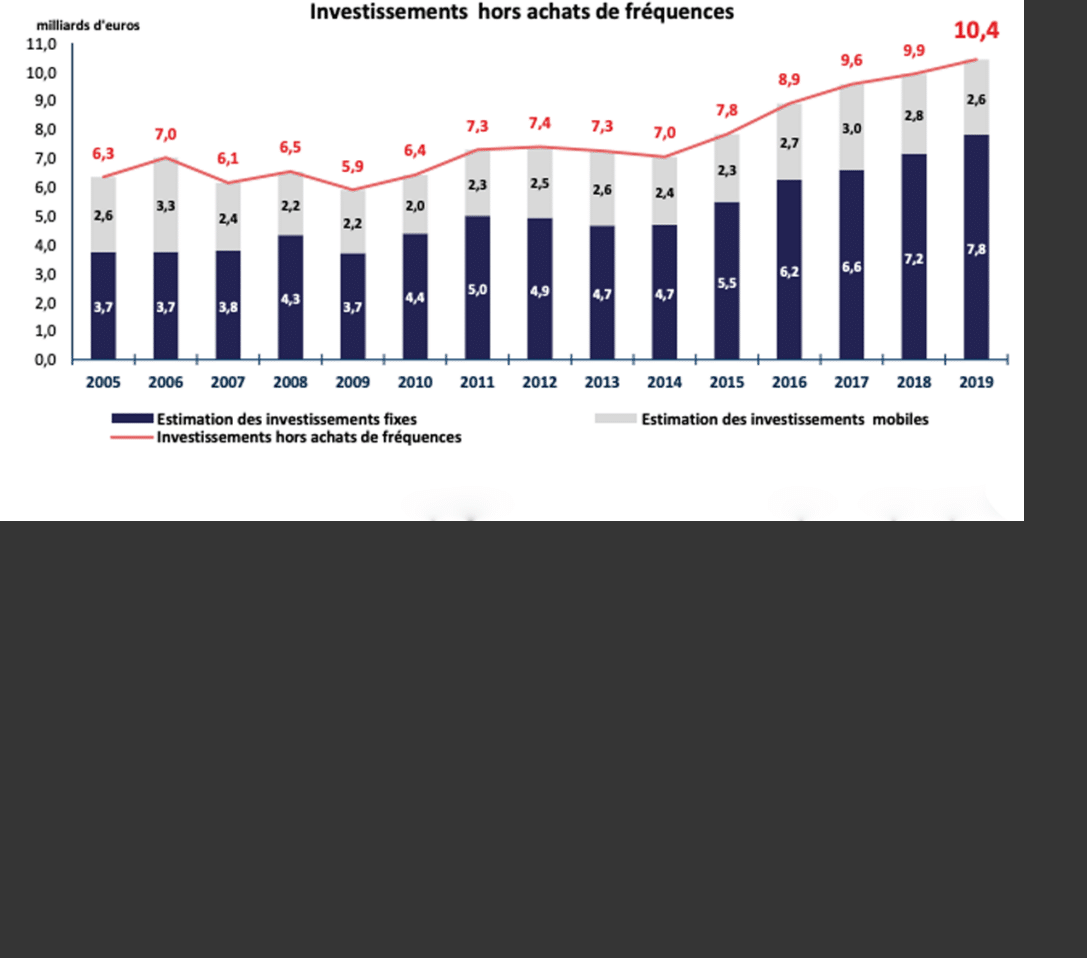
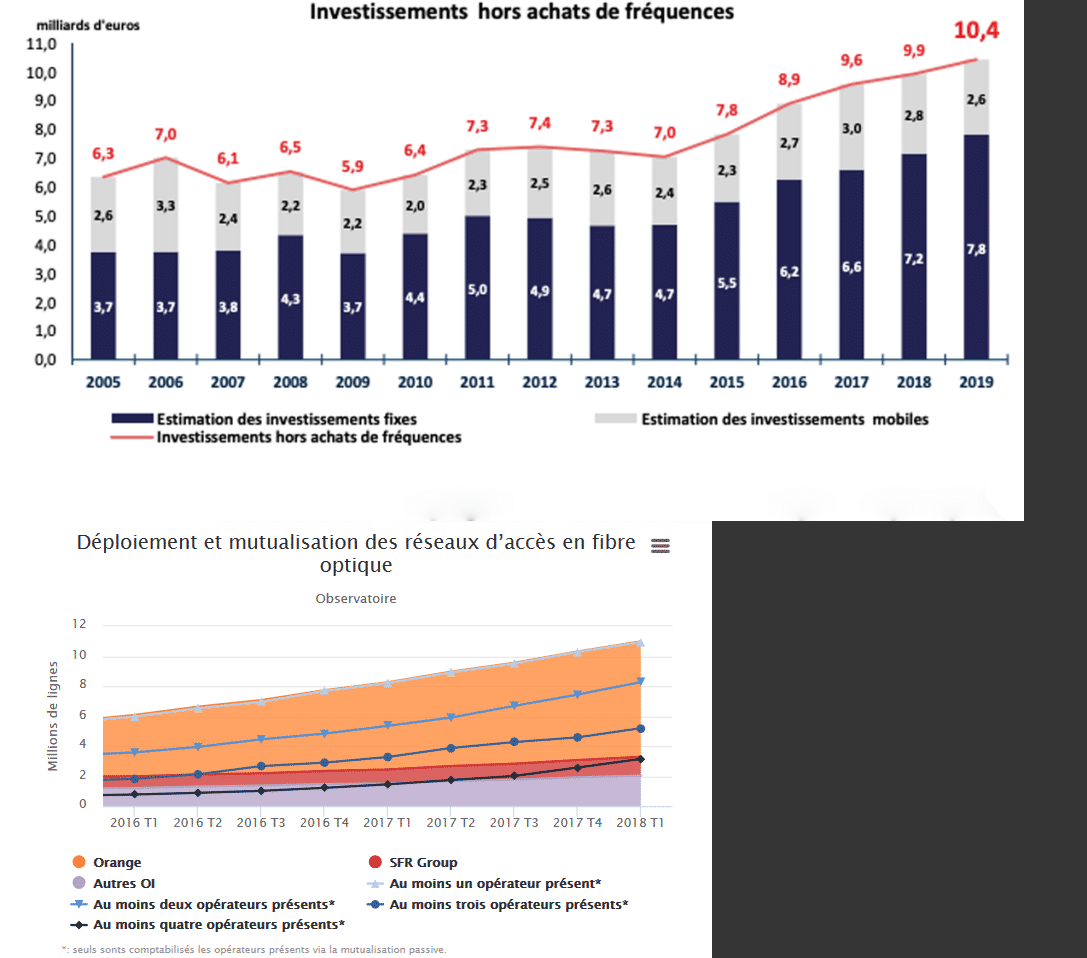
Before and after one commit to SoOrax1/newsfibreoptique1, a plain HTML site: page statistique.html in a window 1280 px wide. Shown: the part 155-1113 px from the top of the page, without its empty margins (0-1087 px from the left). Before the commit the page ends 800 px from the top, so only its background shows below. Drawn offline with Linux system fonts and the light colour scheme.

Commit message:
Update statistique.html

```diff
--- a/statistique.html
+++ b/statistique.html
@@ -17,6 +17,6 @@
             <li><a target="_blank"   href="statistique.html">Statistique</a></li>
         </ul>
         <img src="./investissements-telecoms-1024x576.png" alt=""> <br>
-        <img src="./infographie-fibre-optique.png" alt="">
+        <img src="./Infographie-fibre-otique.png" alt="">
 </body>
 </html>
```
